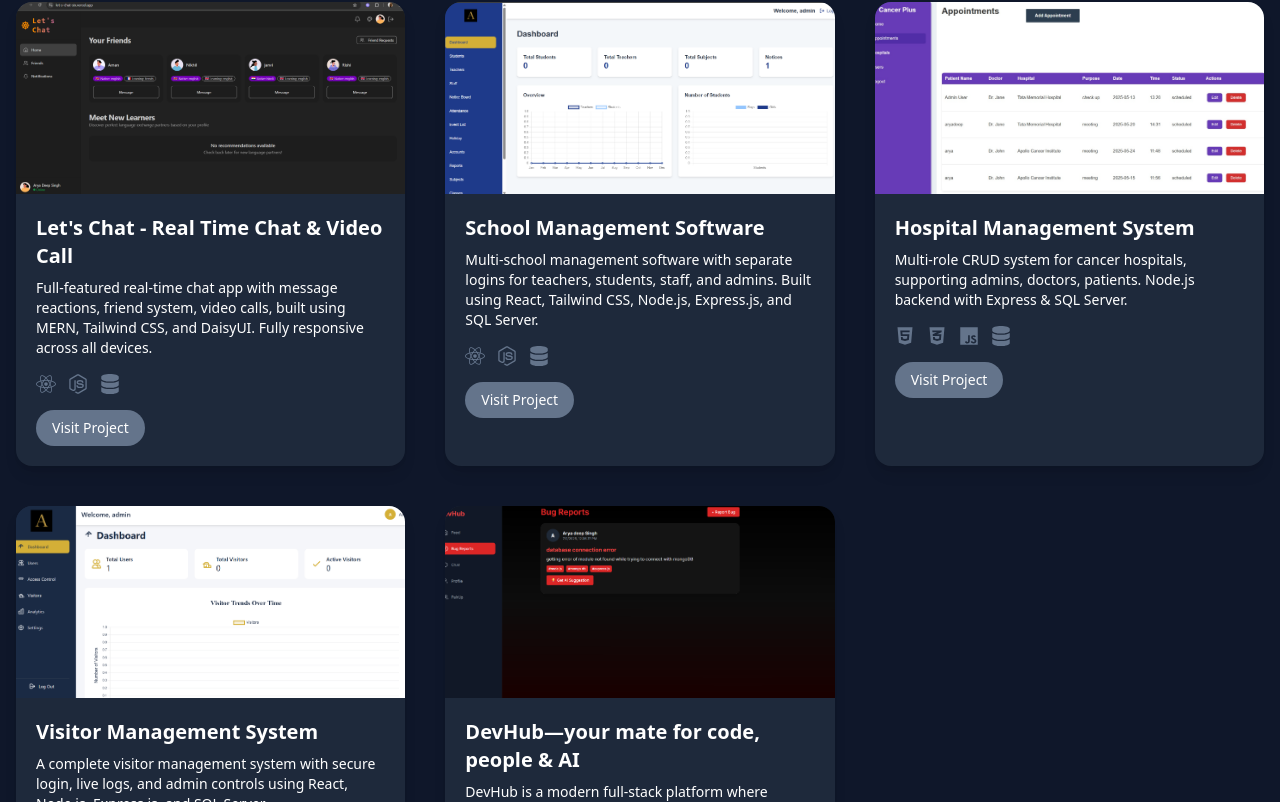
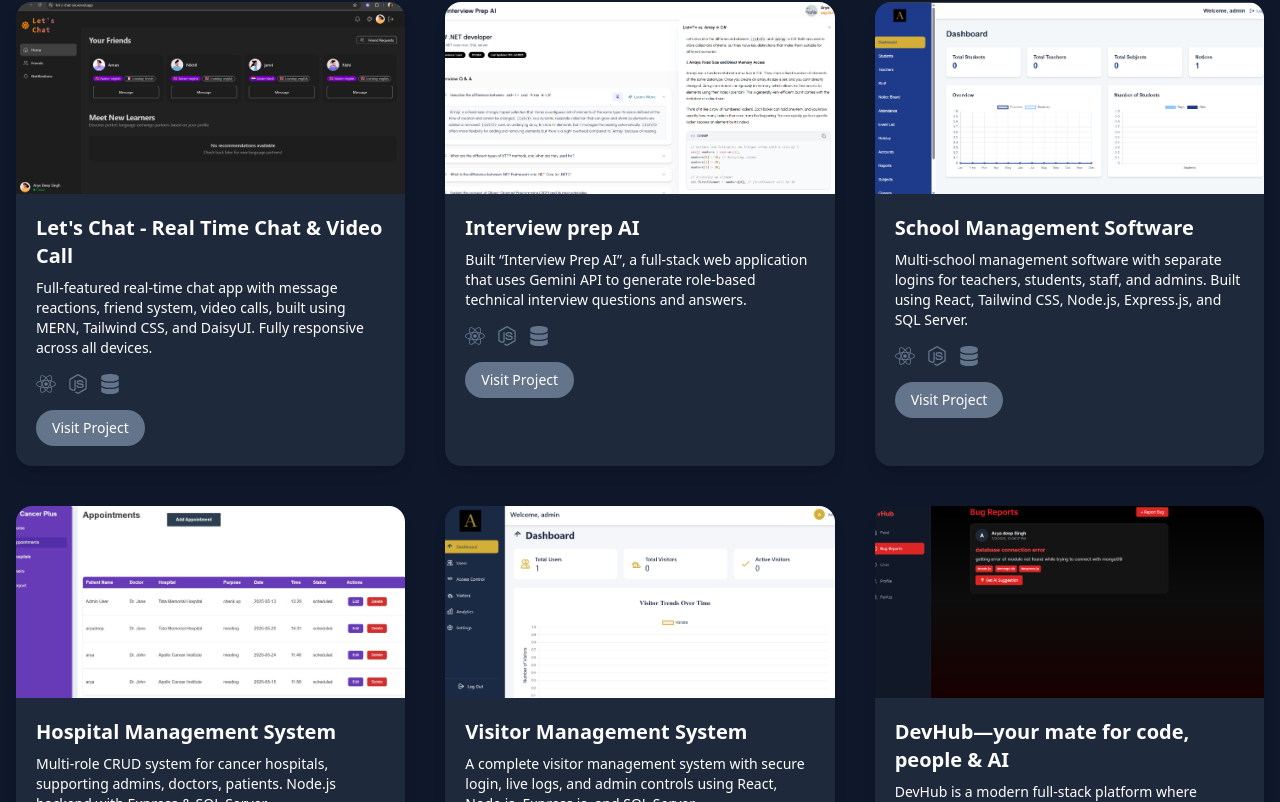
Before and after one commit to Arya4546/My-Portfolio, a React (Vite) app: page / in a window 1280 px wide. Shown: the part 2482-3284 px from the top of the page. Built offline with nearby package versions, Linux system fonts and the light colour scheme.

Commit message:
Update Projects.jsx

```diff
--- a/src/components/Projects.jsx
+++ b/src/components/Projects.jsx
@@ -16,6 +16,7 @@
 import project6 from "../assets/project6.jpg";
 import project7 from "../assets/project7.jpg";
 import project8 from "../assets/project8.png";
+import project9 from "../assets/project9.png";
 
 const projects = [
    { title: "Let's Chat - Real Time Chat & Video Call",
@@ -26,6 +27,15 @@
       "Full-featured real-time chat app with message reactions, friend system, video calls, built using MERN, Tailwind CSS, and DaisyUI. Fully responsive across all devices.",
   },
 
+
+  {
+    title: "Interview prep AI",
+    image: project9,
+    tech: [FaReact, FaNodeJs, FaDatabase],
+    url: "https://interview-prep-snowy.vercel.app/",
+    description:
+      " Built “Interview Prep AI”, a full-stack web application that uses Gemini API to generate role-based technical interview questions and answers.",
+  },
 
   {
     title: "School Management Software",
```
